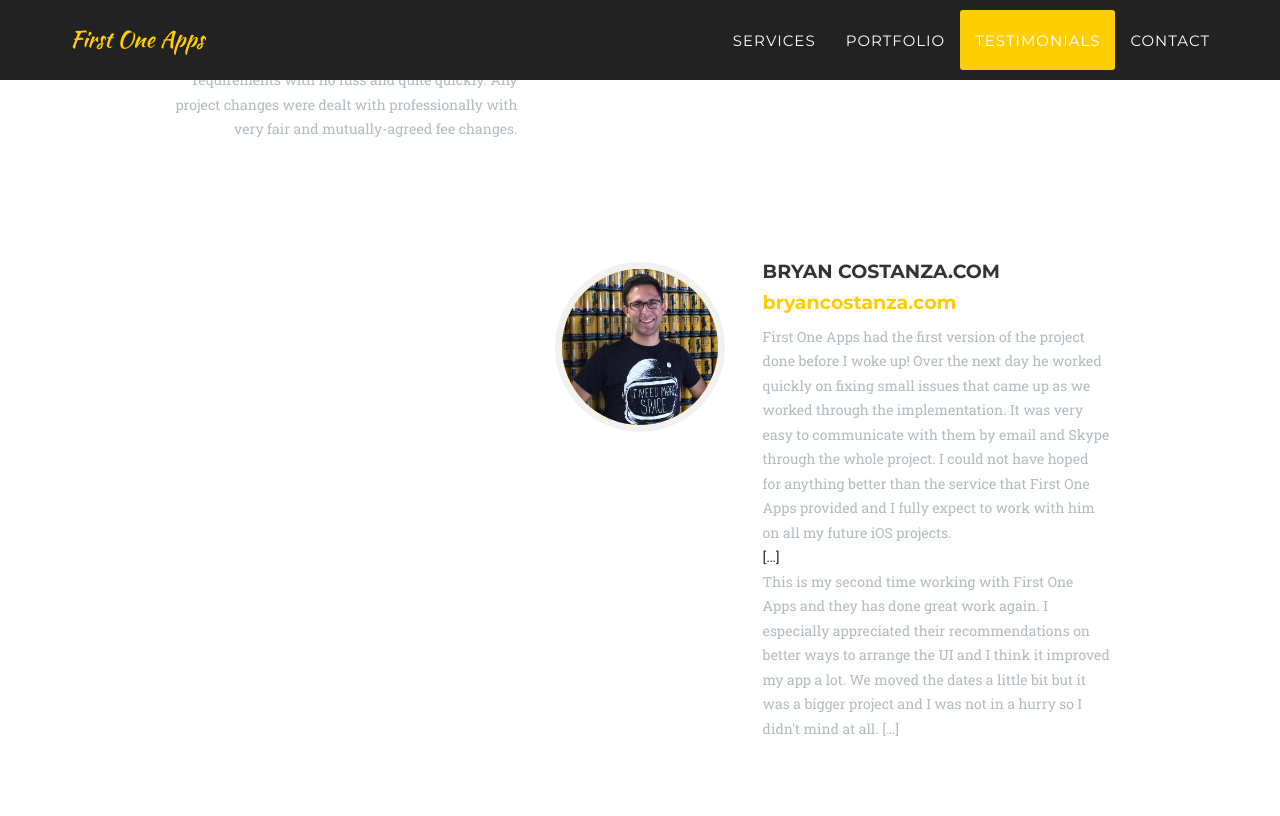
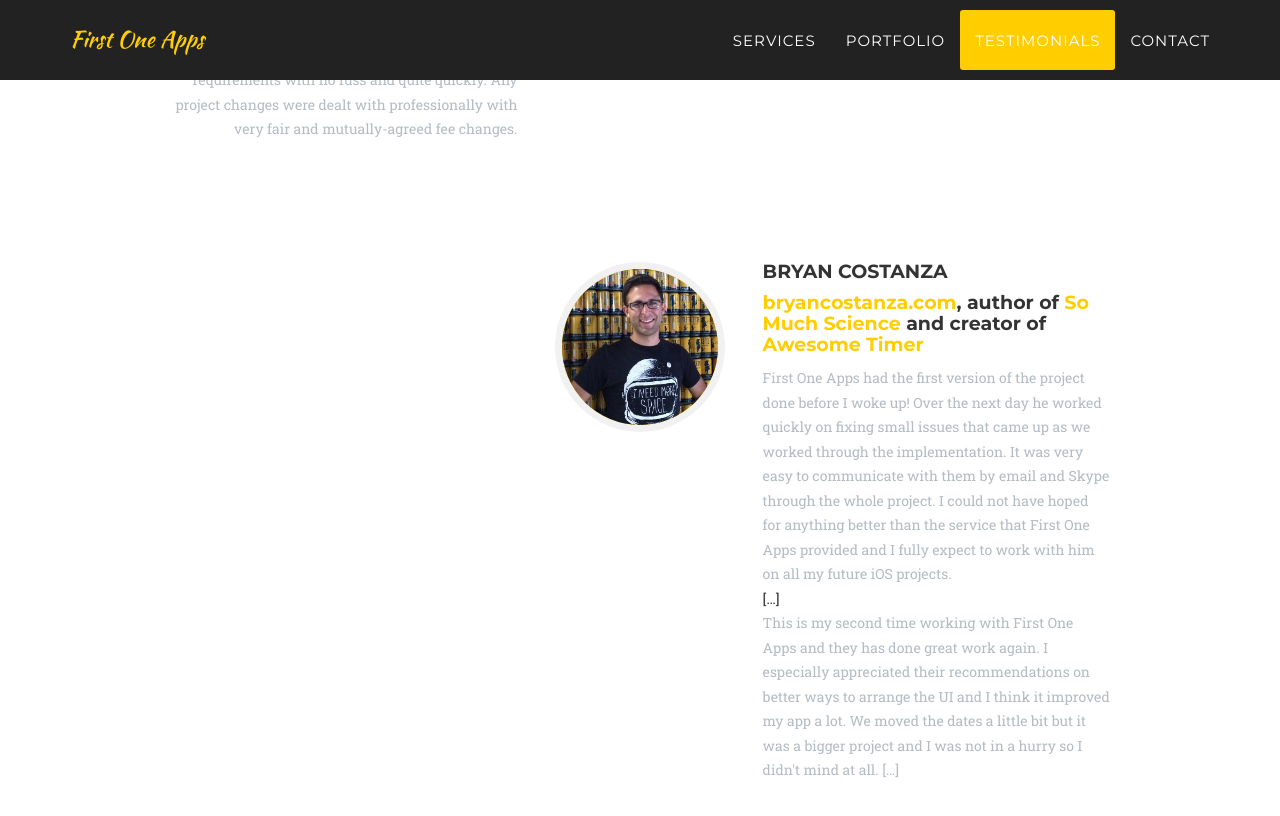
Before and after one commit to firstoneapps/firstoneapps.github.io, a Jekyll site: the page built from index.html, in a window 1280 px wide and 900 px high, scrolled down 2831 px. Shown: the top 816 px of the window. Built offline with Jekyll 4.4.1, drawn with Linux system fonts in a browser that asks for light colours; some web fonts are replaced.

Commit message:
Fixes Bryan

```diff
--- a/_includes/about.html
+++ b/_includes/about.html
@@ -30,8 +30,8 @@
                             </div>
                             <div class="timeline-panel">
                                 <div class="timeline-heading">
-                                    <h4>Bryan Costanza.com</h4>
-                                    <h4 class="subheading"><a href="http://www.bryancostanza.com" target="_blank">bryancostanza.com</a></h4>
+                                    <h4>Bryan Costanza</h4>
+                                    <h4 class="subheading"><a href="http://www.bryancostanza.com" target="_blank">bryancostanza.com</a>, author of <a href="http://somuchscience.com/" target="_blank">So Much Science</a> and creator of <a href="http://awesometimer.co" target="_blank">Awesome Timer</a></h4>
                                 </div>
                                 <div class="timeline-body">
                                     <p class="text-muted">First One Apps had the first version of the project done before I woke up! Over the next day he worked quickly on fixing small issues that came up as we worked through the implementation. It was very easy to communicate with them by email and Skype through the whole project. I could not have hoped for anything better than the service that First One Apps provided and I fully expect to work with him on all my future iOS projects.</p>
```
